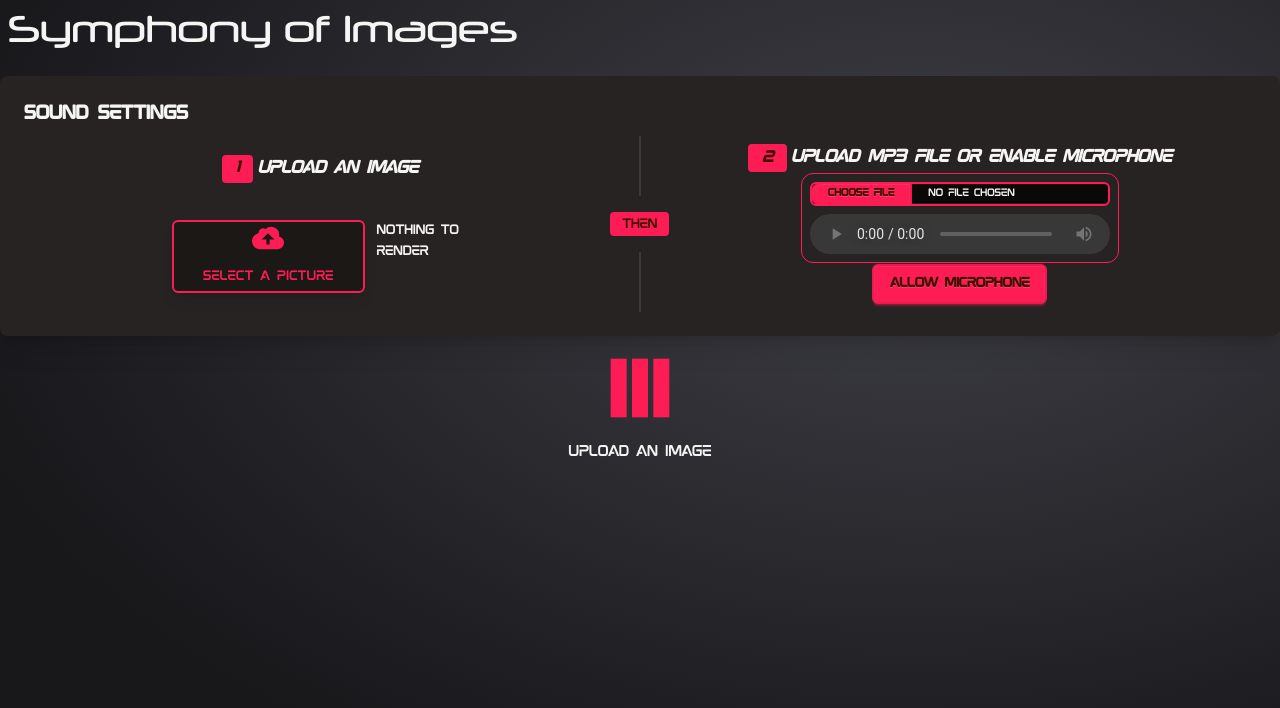
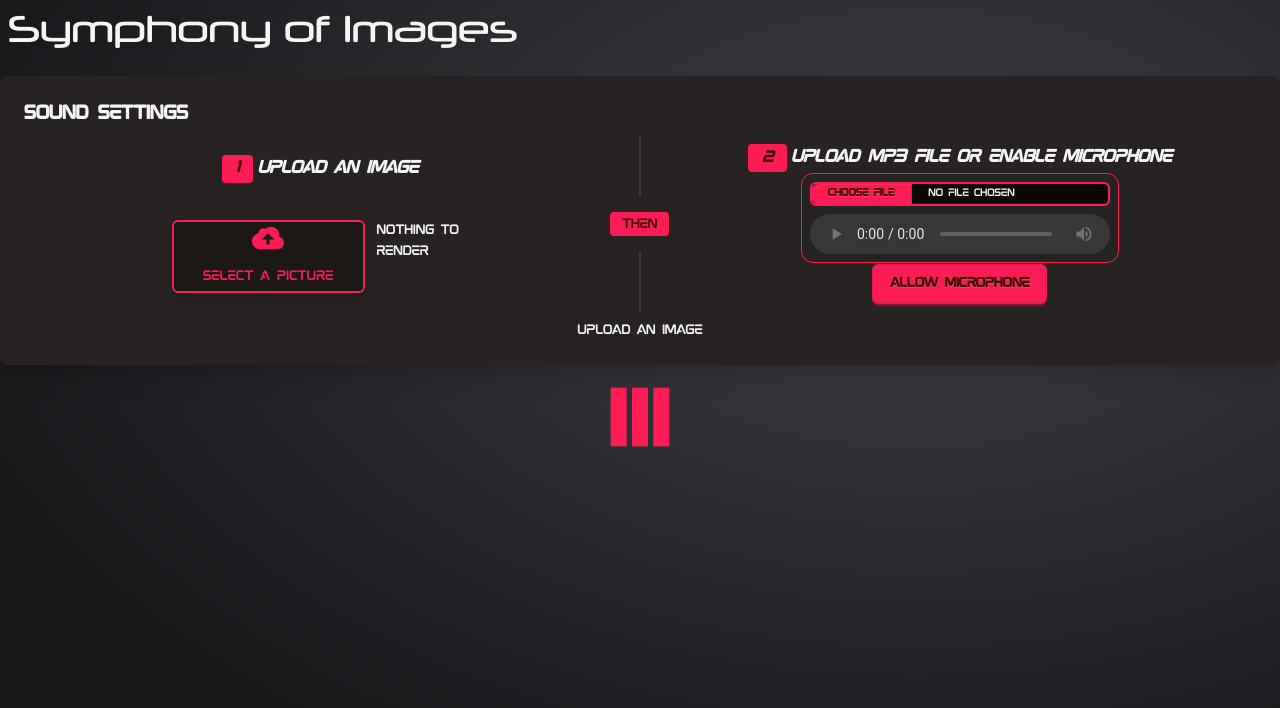
Before and after one commit to guillaume-gomez/symphony-of-images, a React (Vite) app: page / in a window 1280 px wide. Shown: the top 708 px of the page. Built offline with nearby package versions, Linux system fonts and the light colour scheme.

Commit message:
update instructios

```diff
--- a/src/App.tsx
+++ b/src/App.tsx
@@ -40,12 +40,14 @@ function App() {
                   <AudioPermission />
                 </div>
               </div>
+              <div className="flex flex-row justify-center items-center">
+                <span>{!imageBase64 ?  "Upload an Image" : "Add sound"}</span>
+              </div>
             </Card>
             {
               !imageBase64 ?
                 <div className="flex flex-col gap-5 items-center">
                   <span className="loading loading-bars w-16 text-primary"></span>
-                  <span>Upload an Image</span>
                 </div> :
                 <ThreeJSRendering
                   imageTexture={imageBase64}
```
